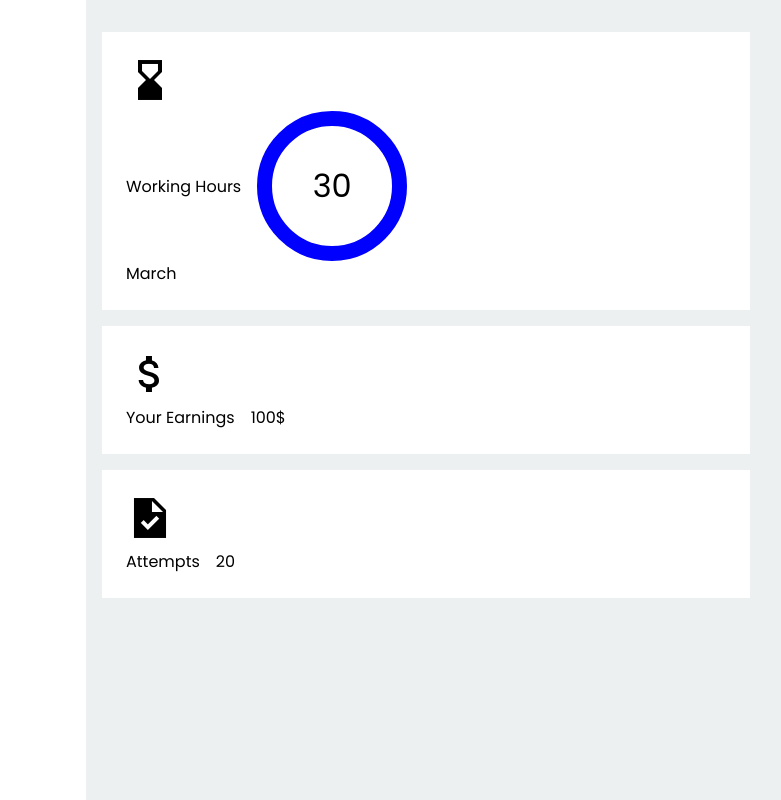
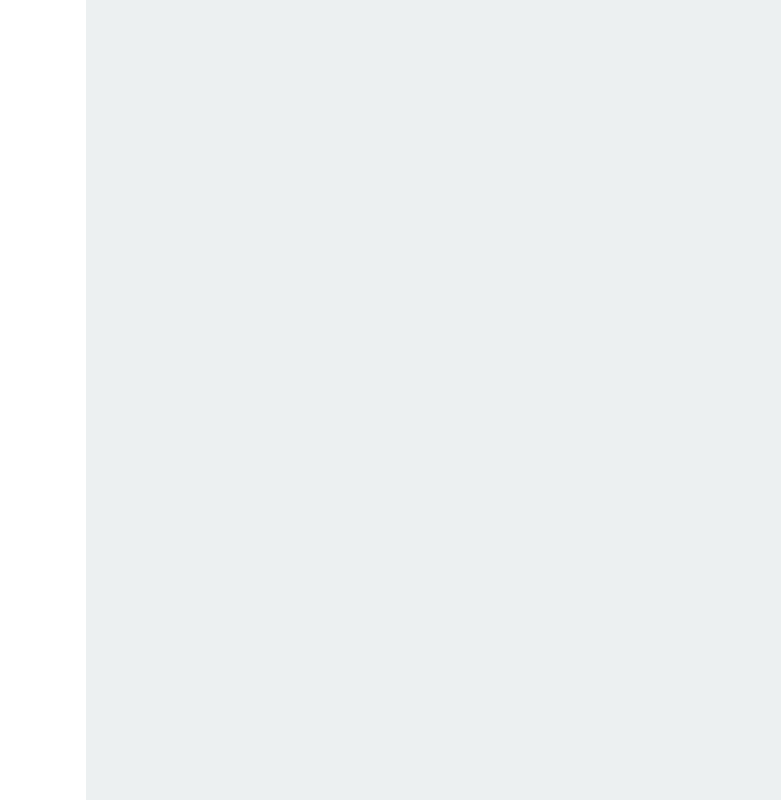
Before and after one commit to RehmanTyagi/OctaTasks, a plain HTML site: page index.html in a window 1280 px wide. Shown: the full height of the page, 214-995 px from the left. Drawn offline with Linux system fonts and the light colour scheme.

Commit message:
begining

```diff
--- a/index.html
+++ b/index.html
@@ -53,39 +53,6 @@
                 </a>
             </div>
         </aside>
-
-        <section class="main-dashboard">
-            <div class="user-data-container">
-                <div class="hours-icon-container">
-                    <span class="material-icons-sharp icon-resize">hourglass_bottom</span>
-                </div>
-                <div class="progress-container">
-                    <div class="user-data-title">Working Hours</div>
-                    <div class="progress-circle">
-                        <span class="hours-count">30</span>
-                    </div>
-                </div>
-                <div class="count-data working-month">March</div>
-            </div>
-            <div class="user-data-container">
-                <div class="hours-icon-container">
-                    <span class="material-icons-sharp icon-resize">attach_money</span>
-                </div>
-                <div class="progress-container">
-                    <div class="user-data-title">Your Earnings</div>
-                    <div class="count-data earning-count">100$</div>
-                </div>
-            </div>
-            <div class="user-data-container">
-                <div class="hours-icon-container">
-                    <span class="material-icons-sharp icon-resize">task</span>
-                </div>
-                <div class="progress-container">
-                    <div class="user-data-title">Attempts</div>
-                    <div class="count-data working-Tasks">20</div>
-                </div>
-            </div>
-        </section>
     </div>
 </body>
 
```
